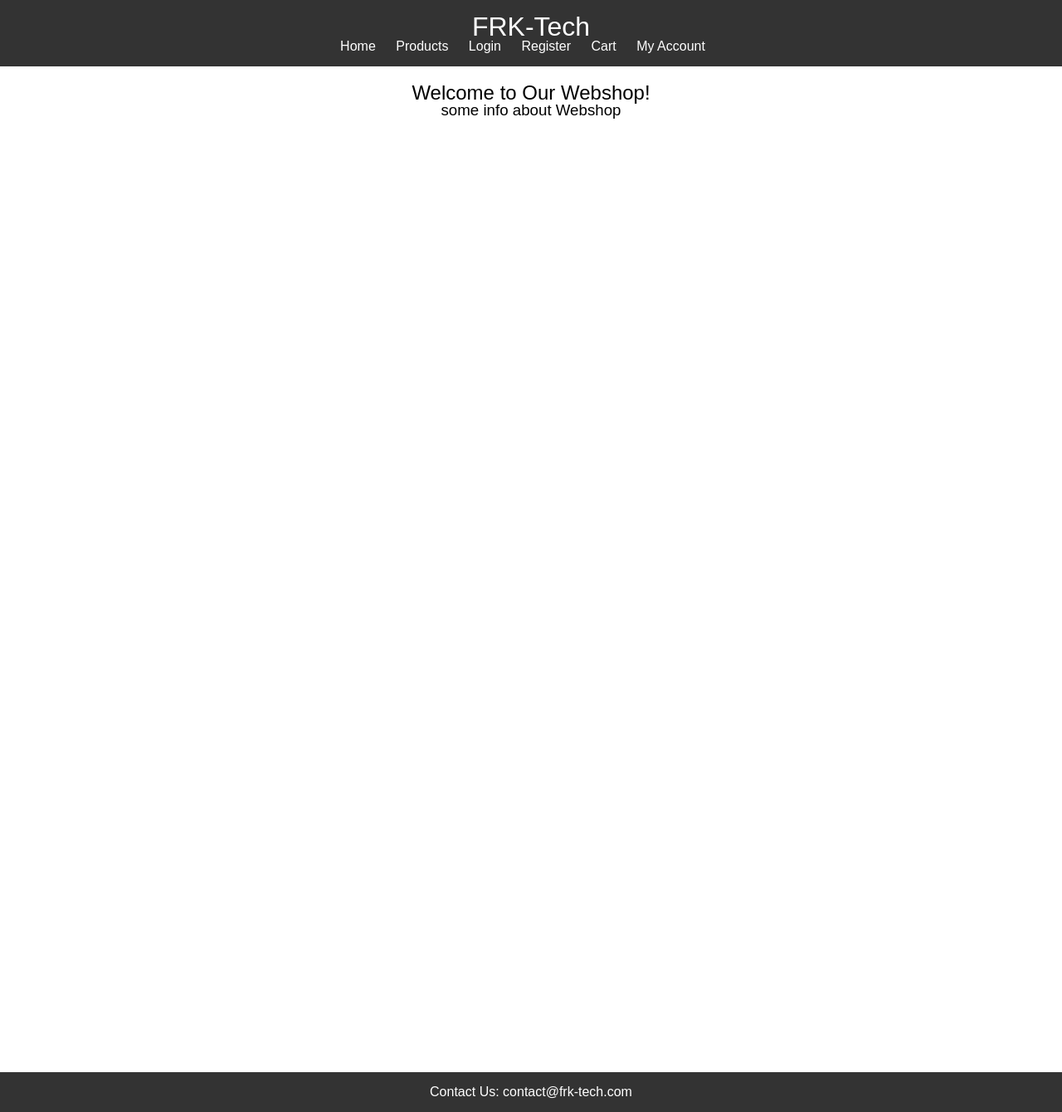
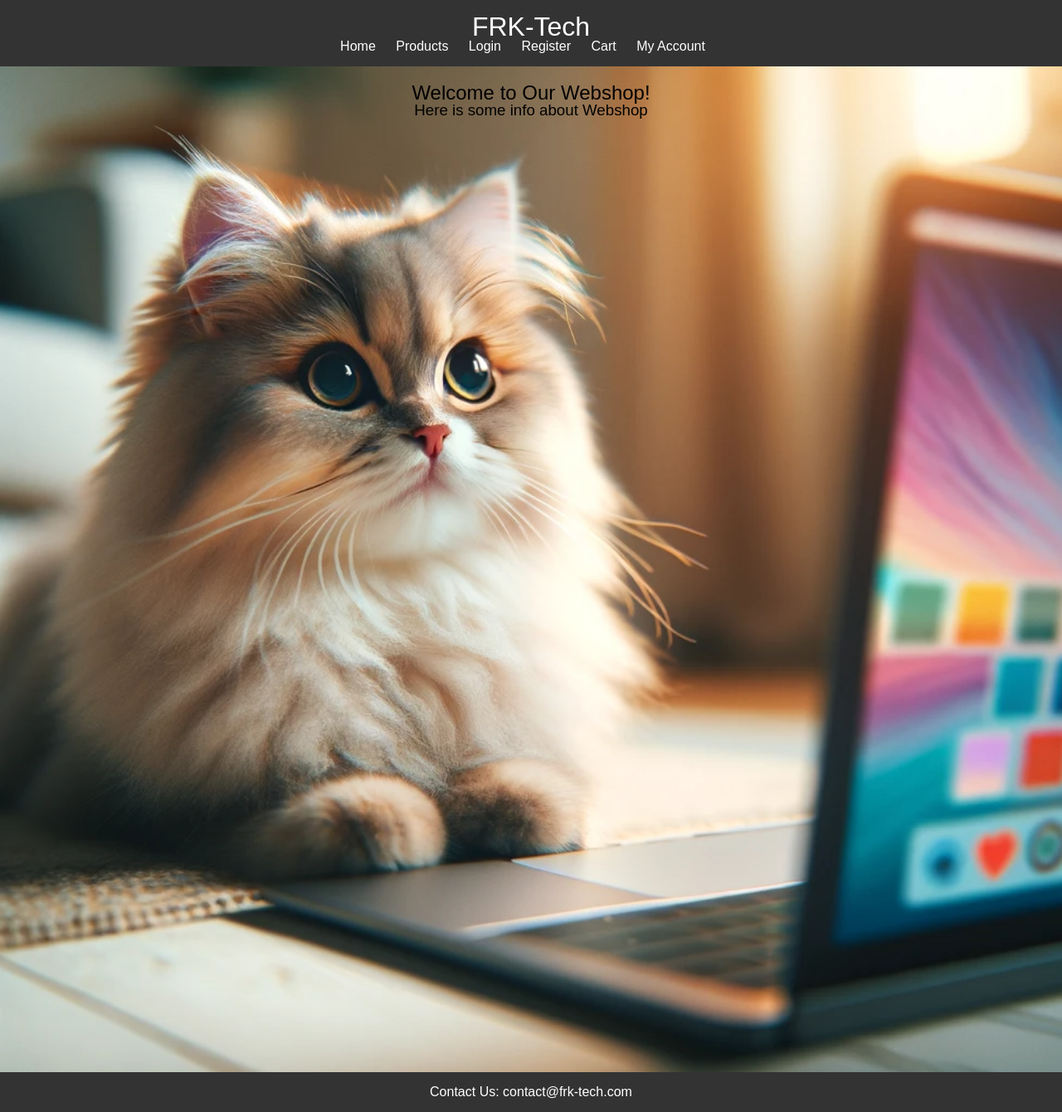
Before and after one commit to neonoct/web-shop-php, a PHP site: page / in a window 1280 px wide. Shown: the whole page at 83% size. Run offline with PHP 8.4, Linux system fonts and the light colour scheme.

Commit message:
cat added to index page

```diff
--- a/index.php
+++ b/index.php
@@ -29,7 +29,14 @@ include "error.php";
 
     <main>
         <h2>Welcome to Our Webshop!</h2>
-        <h3>some info about Webshop</h3>
+        <h3>Here is some info about Webshop</h3>
+
+        <!-- add an fancy image here related with webshop that sells pc,laptopl and accesories -->
+        <img src="cat.png" class='cat'>
+
+
+
+
 
 
     </main>
--- a/style.css
+++ b/style.css
@@ -148,3 +148,12 @@ h2 {
 h3 {
     font-size: 1.17em; /* 1.17 times the size of the base font */
 }
+
+.cat {
+    position: fixed;
+    top: 0;
+    left: 0;
+    min-width: 100%;
+    min-height: 100%;
+    z-index: -1;
+}
```
Also changed, not shown: cat.png (added).
